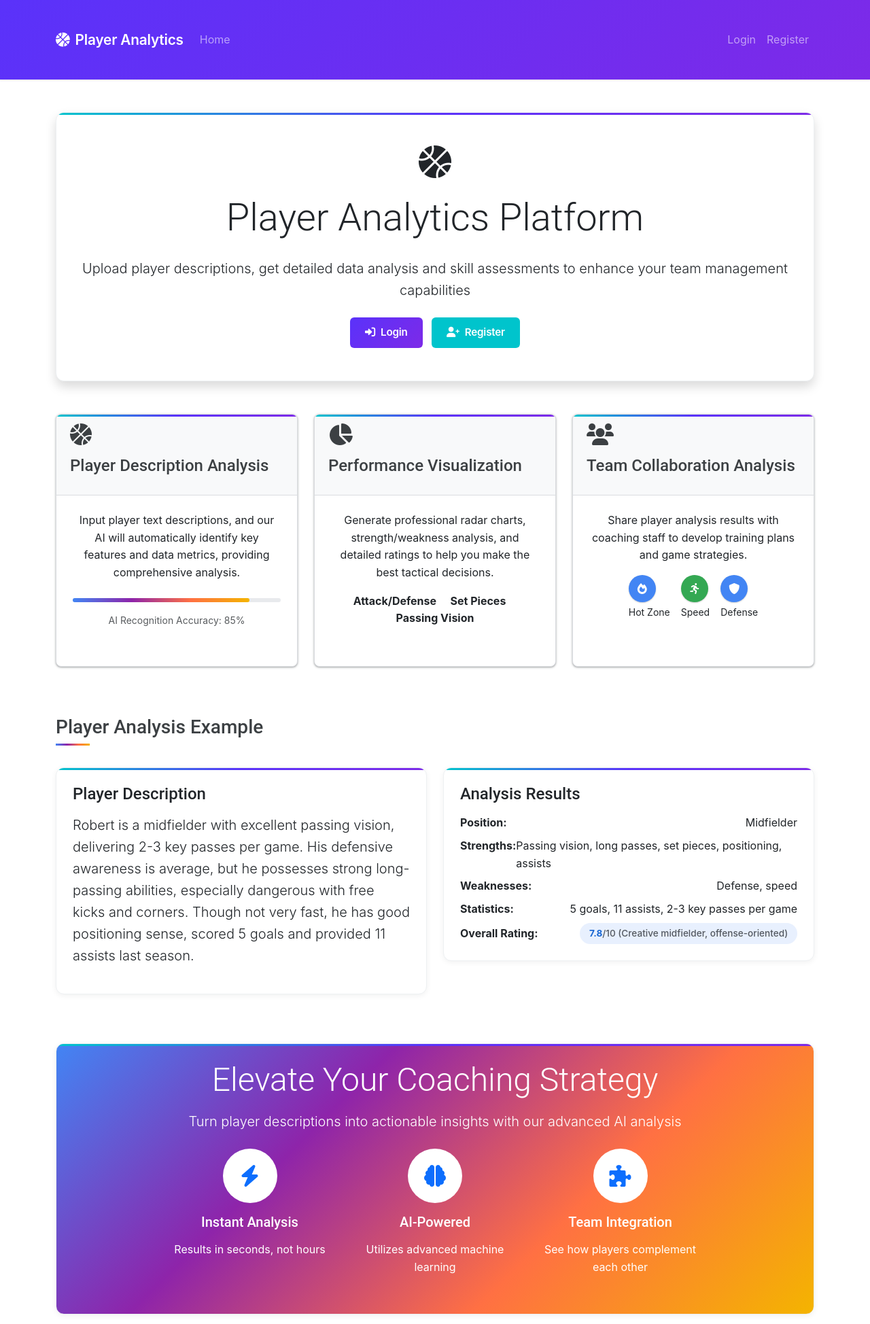
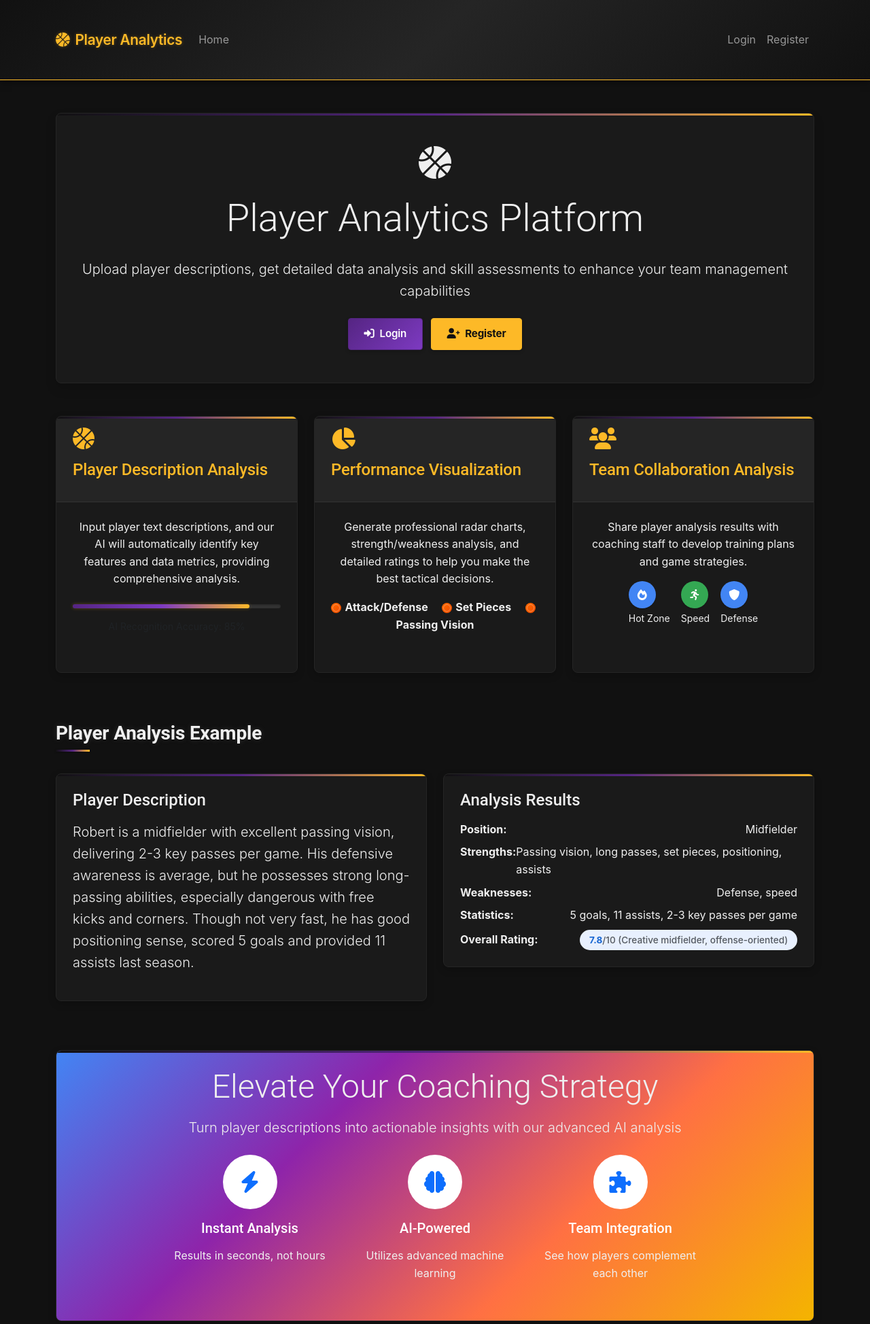
Before and after one commit to ziyusteve/CITS5505-AgileWebDev-GroupProject, a Flask app: page / in a window 1280 px wide. Shown: the top 1948 px of the page at 68% size. Run offline with Flask 3, Linux system fonts and the light colour scheme; some libraries are stand-ins or nearby versions.

Commit message:
UI enhancement: Update theme utility classes to Lakers purple and gold for better visual coherence

```diff
--- a/static/css/style.css
+++ b/static/css/style.css
@@ -1,24 +1,24 @@
-/* Custom CSS for Data Analytics Platform - Canva-Inspired Theme */
+/* Custom CSS for NBA Analytics Platform - Lakers-Inspired Tech Theme */
 
-/* Canva Color Palette
+/* Lakers Tech Color Palette
  * Core Brand Colors:
- * - Canva Turquoise: #00C4CC - Core brand emphasis color
- * - Canva Blend Blue: #5A32FA - Core brand emphasis color
- * - Canva Purple: #7D2AE8 - Core brand emphasis color
+ * - Lakers Gold: #FDB927 - Lakers signature gold
+ * - Lakers Purple: #552583 - Lakers signature purple
+ * - Tech Silver: #C0C0C0 - Metallic silver for tech feel
  *
  * Neutral Colors:
- * - Black: #0E1318 - Neutral/Text
- * - Dark Gray: #293039 - Neutral/Text
- * - Gray: #EDF0F2 - Neutral/Background
- * - Light Gray: #F8F9F9 - Neutral/Background
- * - White: #FFFFFF - Main background/Space
+ * - Tech Black: #111111 - Deep black for backgrounds
+ * - Dark Gray: #252525 - Secondary dark tone
+ * - Medium Gray: #555555 - Neutral/Text
+ * - Light Silver: #EFEFEF - Light accent/Background
+ * - White: #FFFFFF - Text and highlights
  */
 
 /* General Styling */
 body {
     font-family: 'Inter', 'Segoe UI', Tahoma, Geneva, Verdana, sans-serif;
-    color: #293039;
-    background-color: #FFFFFF;
+    color: #EFEFEF;
+    background-color: #111111;
     line-height: 1.6;
 }
 
@@ -39,31 +39,32 @@ h3 { font-size: 1.5rem; }
     padding-bottom: 1.5rem;
 }
 
-/* Header and Navigation - Canva Style */
+/* Header and Navigation - Lakers Tech Style */
 .navbar {
-    background: linear-gradient(135deg, #5A32FA, #7D2AE8); /* Canva's radiant gradient */
-    box-shadow: 0 1px 3px 0 rgba(14,19,24,0.1);
-    border-bottom: none;
+    background: linear-gradient(135deg, #111111, #252525, #111111);
+    border-bottom: 1px solid #FDB927; /* Lakers gold border */
+    box-shadow: 0 2px 10px rgba(0,0,0,0.5);
     padding: 0.8rem 1rem;
 }
 
 .navbar-brand {
     font-weight: 600;
     text-transform: none;
-    letter-spacing: -0.2px;
-    color: #FFFFFF !important;
+    letter-spacing: -0.3px;
+    color: #FDB927 !important; /* Lakers gold */
     font-size: 1.3rem;
+    text-shadow: 0 0 5px rgba(253,185,39,0.3); /* Subtle gold glow */
 }
 
-/* Cards - Canva Style */
+/* Cards - Lakers Tech Style */
 .card {
-    border: 1px solid #EDF0F2;
-    border-radius: 12px;
-    box-shadow: 0 2px 8px rgba(14,19,24,0.06);
+    border: 1px solid #252525;
+    border-radius: 8px;
+    box-shadow: 0 4px 12px rgba(0,0,0,0.2);
     margin-bottom: 2rem;
     transition: all 0.3s ease;
     overflow: hidden;
-    background: #fff;
+    background: #1a1a1a; /* Slightly lighter than body background */
     position: relative;
 }
 
@@ -74,12 +75,13 @@ h3 { font-size: 1.5rem; }
     left: 0;
     width: 100%;
     height: 3px;
-    background: linear-gradient(90deg, #00C4CC, #5A32FA, #7D2AE8); /* Canva brand colors */
+    background: linear-gradient(90deg, #111111, #552583, #FDB927); /* Black to Purple to Gold */
 }
 
 .card:hover {
     transform: translateY(-3px);
-    box-shadow: 0 8px 16px rgba(14,19,24,0.08);
+    box-shadow: 0 8px 20px rgba(0,0,0,0.3), 0 0 5px rgba(253,185,39,0.3);
+    border-color: #FDB927;
 }
 
 .card-header {
@@ -87,89 +89,99 @@ h3 { font-size: 1.5rem; }
     font-weight: 600;
     text-transform: none;
     letter-spacing: -0.2px;
-    background: #FFFFFF;
-    color: #0E1318;
-    border-bottom: 1px solid #EDF0F2;
+    background: #252525;
+    color: #FDB927; /* Lakers gold for better visibility */
+    border-bottom: 1px solid #333;
     padding: 1rem 1.5rem;
 }
 
 .card-body {
     padding: 1.5rem;
+    color: #EFEFEF; /* Light silver text for better visibility */
 }
 
-/* Buttons - Canva Style */
+/* Buttons - Lakers Tech Style */
 .btn {
-    border-radius: 6px;
+    border-radius: 4px;
     padding: 0.7rem 1.4rem;
     text-transform: none;
     font-weight: 600;
     font-size: 0.95rem;
     letter-spacing: -0.2px;
-    box-shadow: none;
+    box-shadow: 0 2px 5px rgba(0,0,0,0.2);
     transition: all 0.2s ease;
+    border: 1px solid transparent;
 }
 
 .btn:hover {
     transform: translateY(-2px);
-    box-shadow: 0 4px 8px rgba(14,19,24,0.1);
+    box-shadow: 0 4px 10px rgba(0,0,0,0.25), 0 0 5px rgba(192,192,192,0.2);
 }
 
 .btn-primary {
-    background: linear-gradient(135deg, #5A32FA, #7D2AE8); /* Canva's radiant gradient */
-    border: none;
+    background: linear-gradient(135deg, #552583, #7D3AC1); /* Purple gradient */
+    border: 1px solid #552583;
     color: white;
 }
 
 .btn-primary:hover {
-    background: linear-gradient(135deg, #6B44FB, #8E3CF9);
+    background: linear-gradient(135deg, #7D3AC1, #9645E1);
+    border-color: #FDB927;
     color: white;
 }
 
 .btn-success {
-    background: #00C4CC; /* Canva Turquoise */
-    border: none;
-    color: white;
+    background: #FDB927; /* Lakers Gold */
+    border: 1px solid #FDB927;
+    color: #111111; /* Dark text on gold button */
+    font-weight: 700;
 }
 
 .btn-success:hover {
-    background: #0FDFE8;
-    border: none;
-    color: white;
+    background: #FDCA55;
+    border-color: #FDB927;
+    color: #111111;
+    box-shadow: 0 4px 10px rgba(0,0,0,0.25), 0 0 8px rgba(253,185,39,0.4);
 }
 
 .btn-info {
-    background: #EDF0F2; /* Canva Gray */
-    border: none;
-    color: #0E1318;
+    background: #252525; /* Dark Gray */
+    border: 1px solid #555555;
+    color: #C0C0C0; /* Silver text */
 }
 
 .btn-info:hover {
-    background: #F8F9F9;
-    border: none;
-    color: #0E1318;
+    background: #333333;
+    border-color: #C0C0C0;
+    color: #FFFFFF;
 }
 
-/* Tables - Canva Style */
+/* Tables - Lakers Tech Style */
 .table {
-    color: #293039;
+    color: #C0C0C0; /* Silver text for better visibility on dark backgrounds */
     border-collapse: separate;
     border-spacing: 0;
     width: 100%;
+    background-color: #1a1a1a; /* Dark background */
+    border: 1px solid #333;
+    border-radius: 6px;
+    overflow: hidden;
 }
 
 .table th,
 .table td {
     padding: 1rem 1.2rem;
     vertical-align: middle;
-    border-top: 1px solid #EDF0F2;
+    border-top: 1px solid #333;
 }
 
 .table thead th {
     border-top: none;
-    border-bottom: 2px solid #EDF0F2;
+    border-bottom: 2px solid #552583; /* Lakers purple */
     font-weight: 600;
-    color: #0E1318;
+    color: #FDB927; /* Lakers gold for headers */
     letter-spacing: -0.2px;
+    background-color: #252525; /* Slightly different from body for contrast */
 }
 
 .table-hover tbody tr {
@@ -240,32 +259,136 @@ h3 { font-size: 1.5rem; }
     to { opacity: 1; transform: translateY(0); }
 }
 
-/* Theme utility classes */
+/* NBA Hero Section */
+.nba-hero {
+    background-color: #0E1318; /* Fallback dark background in case image fails */
+    background-image: url('../images/nmsdb9df86gsvew6xxvenmbz.jpg');
+    background-size: cover;
+    background-position: center center;
+    color: white;
+    border-radius: 12px;
+    padding: 4rem 2rem;
+    margin-bottom: 2rem;
+    box-shadow: 0 4px 20px rgba(14, 19, 24, 0.15);
+    position: relative;
+    overflow: hidden;
+}
+
+.nba-hero h1 {
+    font-weight: 700;
+    font-size: 2.8rem;
+    margin-bottom: 1.5rem;
+    letter-spacing: -0.5px;
+    text-shadow: 0 2px 4px rgba(0, 0, 0, 0.3);
+}
+
+.nba-hero p {
+    font-size: 1.25rem;
+    max-width: 600px;
+    margin-bottom: 2rem;
+    text-shadow: 0 1px 2px rgba(0, 0, 0, 0.2);
+}
+
+/* Basketball Style Elements */
+.basketball-icon {
+    display: inline-block;
+    width: 15px;
+    height: 15px;
+    background: linear-gradient(135deg, #FF6A00, #EE4D00);
+    border-radius: 50%;
+    margin-right: 5px;
+    position: relative;
+    vertical-align: middle;
+}
+
+.basketball-icon::before {
+    content: '';
+    position: absolute;
+    top: 2px;
+    left: 2px;
+    right: 2px;
+    bottom: 2px;
+    border-radius: 50%;
+    border: 1px solid rgba(255, 255, 255, 0.3);
+}
+
+/* Player Card Image Styles */
+.player-card-image {
+    position: relative;
+    height: 200px;
+    background-size: cover;
+    background-position: center;
+    border-radius: 12px 12px 0 0;
+    overflow: hidden;
+}
+
+.player-card-image::before {
+    content: '';
+    position: absolute;
+    bottom: 0;
+    left: 0;
+    right: 0;
+    height: 60%;
+    background: linear-gradient(to top, rgba(0, 0, 0, 0.8), transparent);
+}
+
+.player-card-image-content {
+    position: absolute;
+    bottom: 0;
+    left: 0;
+    right: 0;
+    padding: 1.5rem;
+    color: white;
+}
+
+/* Court Background */
+.court-bg {
+    position: relative;
+    background-color: #F8F9F9;
+    border-radius: 12px;
+    overflow: hidden;
+}
+
+.court-bg::before {
+    content: '';
+    position: absolute;
+    top: 0;
+    left: 0;
+    right: 0;
+    bottom: 0;
+    background-image: url('../images/court-pattern.svg');
+    background-size: 400px;
+    opacity: 0.05;
+    pointer-events: none;
+}
+
+/* Theme utility classes - Lakers colors */
 .theme-accent-gold {
-    color: #F2A600 !important;
+    color: #FDB927 !important; /* Lakers Gold */
 }
 
 .theme-accent-purple {
-    color: #9B72CB !important; /* Note: This purple isn't in the main gradient now */
+    color: #552583 !important; /* Lakers Purple */
 }
 
-.theme-accent-blue {
-    color: #4285F4 !important;
+.theme-accent-silver {
+    color: #C0C0C0 !important; /* Tech Silver */
 }
 
 .theme-accent-red {
-    color: #D96570 !important; /* Note: This red isn't in the main gradient now */
+    color: #D96570 !important; /* Keeping this red for contrast needs */
 }
 
-/* Section titles with Gemini theme */
+/* Section titles with Lakers Tech theme */
 .section-title {
     position: relative;
     padding-bottom: 10px;
     margin-bottom: 2rem;
     text-transform: none;
-    font-weight: 500;
-    letter-spacing: 0;
-    color: #3c4043;
+    font-weight: 600;
+    letter-spacing: -0.2px;
+    color: #EFEFEF;
+    text-shadow: 0 0 10px rgba(192,192,192,0.15);
 }
 
 .section-title::after {
@@ -275,19 +398,20 @@ h3 { font-size: 1.5rem; }
     left: 0;
     width: 50px;
     height: 3px;
-    background: linear-gradient(90deg, #4285F4, #8E24AA, #FF7043, #F4B400);
+    background: linear-gradient(90deg, #111111, #552583, #FDB927);
+    box-shadow: 0 1px 3px rgba(0,0,0,0.3);
 }
 
 /* Player stats card - Replaced @extend with direct styles */
 .player-stat-card {
     /* Inherited from .card */
-    border: 1px solid #dadce0;
+    border: 1px solid #252525;
     border-radius: 8px;
-    box-shadow: 0 1px 2px 0 rgba(60,64,67,.3), 0 1px 3px 1px rgba(60,64,67,.15);
+    box-shadow: 0 4px 12px rgba(0,0,0,0.2);
     margin-bottom: 2rem;
-    transition: box-shadow 0.3s ease;
+    transition: all 0.3s ease;
     overflow: hidden;
-    background: #fff;
+    background: #1a1a1a;
     position: relative;
     /* Specific styles */
     padding: 0;
@@ -304,13 +429,13 @@ h3 { font-size: 1.5rem; }
 .player-stat-header {
     /* Inherited from .card-header */
     border-radius: 0 !important;
-    font-weight: 500;
+    font-weight: 600;
     text-transform: none;
-    letter-spacing: 0;
-    background: #f8f9fa;
-    color: #3c4043;
-    border-bottom: 1px solid #dadce0;
-    padding: 0.8rem 1.25rem;
+    letter-spacing: -0.2px;
+    background: #252525;
+    color: #FDB927;
+    border-bottom: 1px solid #333;
+    padding: 1rem 1.5rem;
     /* Specific styles */
     text-align: left;
 }
@@ -319,16 +444,17 @@ h3 { font-size: 1.5rem; }
     /* Inherited from .card-body */
     padding: 1.5rem;
     /* Specific styles */
-    background-color: white;
+    background-color: #1a1a1a;
+    color: #EFEFEF;
 }
 
 /* Gemini style stats container */
 .radar-chart-container {
-    background: #ffffff;
-    border-radius: 15px; /* Keeping this slightly larger radius */
+    background: #1a1a1a;
+    border-radius: 12px;
     padding: 25px;
-    box-shadow: 0 1px 2px 0 rgba(60,64,67,.3), 0 1px 3px 1px rgba(60,64,67,.15);
-    border: 1px solid #dadce0;
+    box-shadow: 0 4px 15px rgba(0,0,0,0.3);
+    border: 1px solid #333;
     position: relative;
     overflow: hidden;
 }
@@ -339,24 +465,26 @@ h3 { font-size: 1.5rem; }
     top: 0;
     left: 0;
     right: 0;
-    height: 4px;
-    background: linear-gradient(90deg, #4285F4, #8E24AA, #FF7043, #F4B400);
+    height: 3px;
+    background: linear-gradient(90deg, #111111, #552583, #FDB927);
 }
 
-/* Tech-themed progress bars - Gemini Style */
+/* Tech-themed progress bars - Lakers Tech Style */
 .tech-progress {
     height: 6px;
     border-radius: 3px;
-    background-color: #e8eaed;
+    background-color: #333333;
     margin-bottom: 1rem;
+    box-shadow: inset 0 1px 3px rgba(0,0,0,0.3);
 }
 
 .tech-progress-bar {
     height: 100%;
     border-radius: 3px;
-    background: linear-gradient(90deg, #4285F4, #8E24AA, #FF7043, #F4B400);
+    background: linear-gradient(90deg, #552583, #7D3AC1, #FDB927);
     position: relative;
     transition: width 0.6s cubic-bezier(0.4, 0, 0.2, 1);
+    box-shadow: 0 0 5px rgba(253,185,39,0.3);
 }
 
 /* Skill icons - Update colors */
```
Also changed, not shown: other parts of static/css/style.css (+48 -38 lines).
